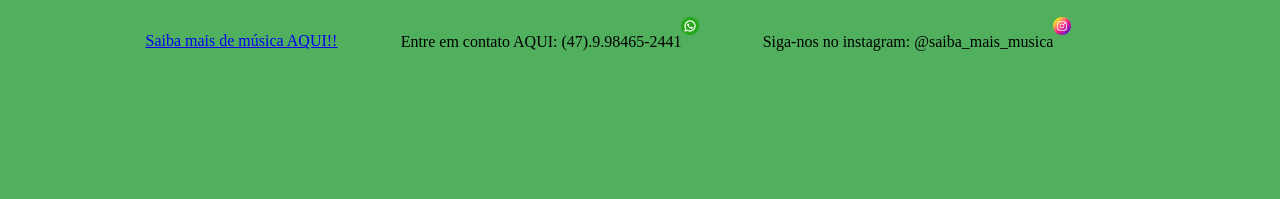
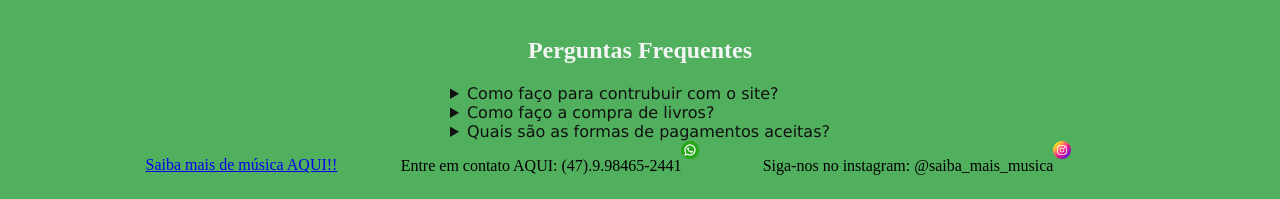
Before and after one commit to Deceni/Trabalhos-Andrea-, a plain HTML site: page Atividade001/index.html in a window 1280 px wide. Shown: the part 1557-1756 px from the top of the page. Before the commit the page ends 1632 px from the top, so only its background shows below. Drawn offline with Linux system fonts and the light colour scheme.

Commit message:
VersaoFinal

```diff
--- a/Atividade001/Styleindex.css
+++ b/Atividade001/Styleindex.css
@@ -13,7 +13,27 @@ body{
     border-radius: 25px;
     size: 70%;
 }
-
+#sessaoPerguntas{
+    text-align: left;
+    display:flex;
+    justify-content: center;
+ #perguntas{
+        font-family: 'Lucida Sans', 'Lucida Sans Regular', 'Lucida Grande', 'Lucida Sans Unicode', Geneva, Verdana, sans-serif;
+        display: flex;
+        flex-direction: column;
+        justify-content: left;
+        color: rgb(17, 17, 17);
+        #pergunta1, #pergunta2, #pergunta3{
+            font-size: small;
+            color: antiquewhite;
+        }
+        #tituloPergunta{
+            text-align: center;
+            font-family:'Times New Roman', Times, serif;
+            color: #f2f5f4   ;
+        }
+    }
+}
 #primeirainfo{
     display:flex;
     justify-content: space-evenly;
@@ -158,6 +178,11 @@ a{
     body{
         text-align: center;
     }
+    #sessaoPerguntas{
+        display: flex;
+        justify-content: center;
+        text-align: left;
+    }
     #infoprinci{
        display: flex;
        flex-direction: column;
--- a/Atividade001/index.html
+++ b/Atividade001/index.html
@@ -70,6 +70,30 @@
                 <p>CEP: 89400-000 - Santa Catarina</p>
             </div>
         </section>
+
+         <section id="sessaoPerguntas">
+            <div id="perguntas">
+                <h2 id="tituloPergunta">Perguntas Frequentes</h2>
+                <details>
+                    <summary>
+                        Como faço para contrubuir com o site?
+                    </summary>
+                        <p id="pergunta1">As contribuições são voluntárias, e são feitas, por compartilhamento do mesmo, e compras no site!</p>
+                </details>
+                <details>
+                    <summary>
+                        Como faço a compra de livros?
+                    </summary>
+                       <p id="pergunta2"> As compras são feitas via whatsapp, entre em contato no número ao fim do site!!</p>
+                </details>
+                <details>
+                    <summary>
+                        Quais são as formas de pagamentos aceitas?
+                    </summary>
+                        <p id="pergunta3">Aceitamos PIX, cartões e boletos!!</p>
+                </details>
+            </div>
+       </section>
     <footer>
         <a href="https://www.todamateria.com.br/historia-da-musica/">Saiba mais de música AQUI!!</a>
         <p>Entre em contato AQUI: (47).9.98465-2441</p><img id="whatsapp" src="whatsapp.png" alt="ícone do whatsapp">
```
